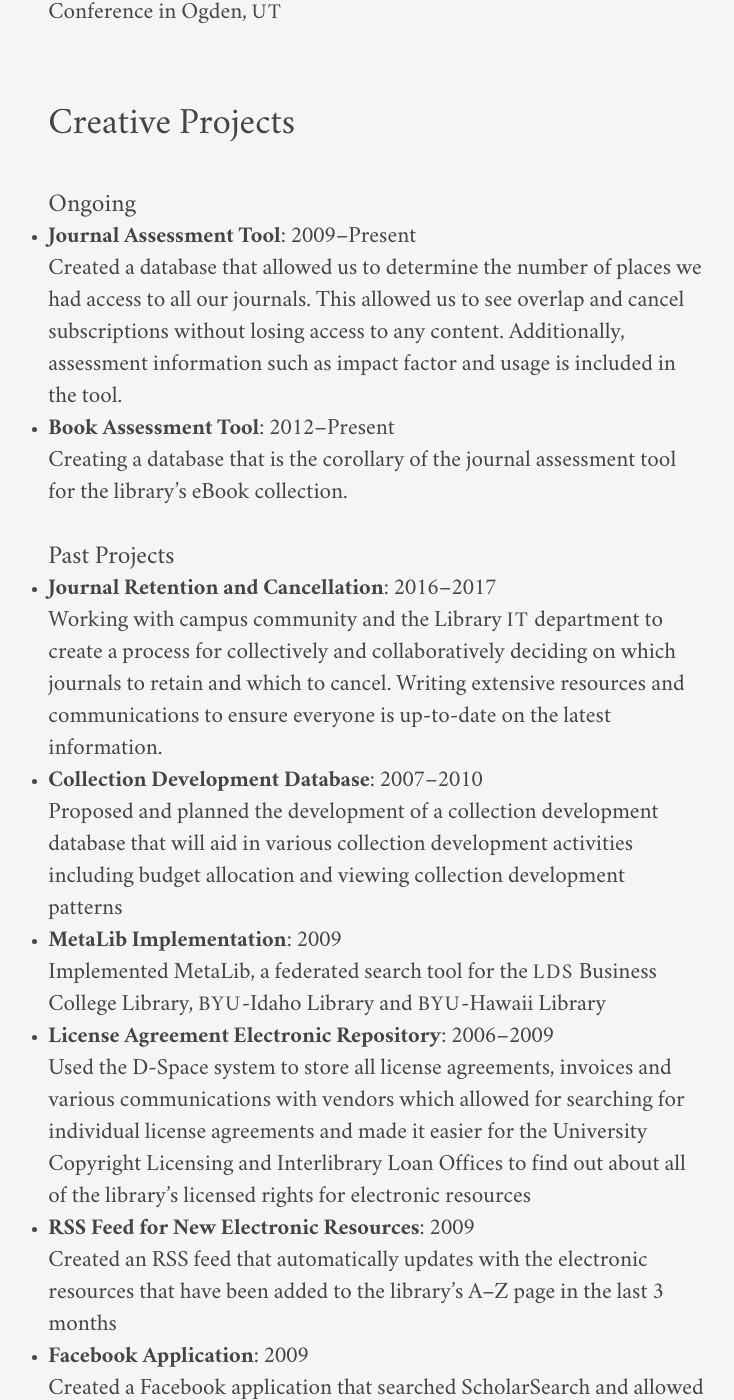
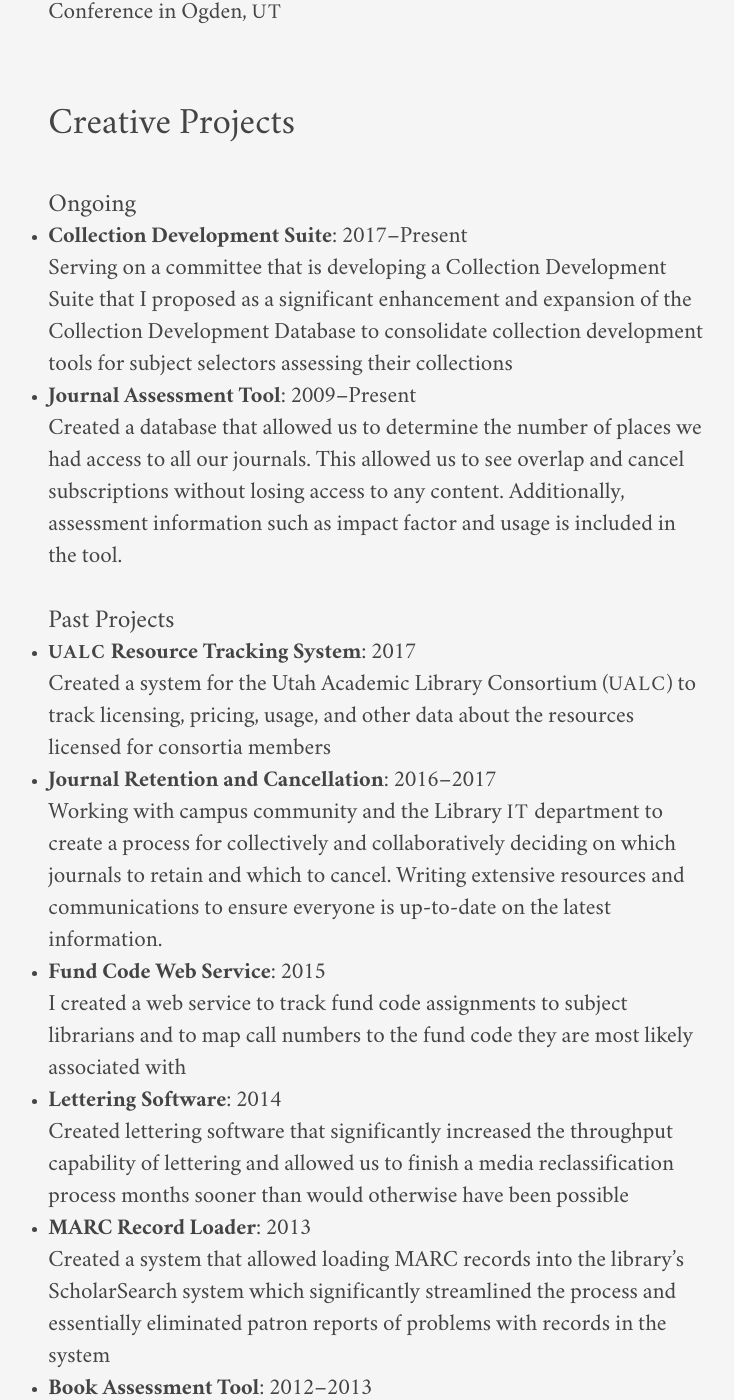
Before and after one commit to jaredhowland/jaredhowland.github.io, a Jekyll site: the page built from content/vita.md, in a window 1280 px wide and 1400 px high, scrolled down 6498 px. Shown: the whole window, without its empty margins (264-998 px from the left). Built offline with Jekyll 4.4.1, drawn with Linux system fonts in a browser that asks for light colours; some of the changed text lies outside the part shown.

Commit message:
Update vita.md

```diff
--- a/content/vita.md
+++ b/content/vita.md
@@ -125,14 +125,26 @@ Provo, <span class="caps">UT</span> 84602
 ## Creative Projects  ##
 
 ### Ongoing ###
+* **Collection Development Suite**: 2017–Present
+Serving on a committee that is developing a Collection Development Suite that I proposed as a significant enhancement and expansion of the Collection Development Database to consolidate collection development tools for subject selectors assessing their collections
 * **Journal Assessment Tool**: 2009–Present
 Created a database that allowed us to determine the number of places we had access to all our journals. This allowed us to see overlap and cancel subscriptions without losing access to any content. Additionally, assessment information such as impact factor and usage is included in the tool.
-* **Book Assessment Tool**: 2012–Present
-Creating a database that is the corollary of the journal assessment tool for the library’s eBook collection.
 
 ### Past Projects ###
+* **<span class="caps">UALC</span> Resource Tracking System**: 2017
+Created a system for the Utah Academic Library Consortium (<span class="caps">UALC</span>) to track licensing, pricing, usage, and other data about the resources licensed for consortia members
 * **Journal Retention and Cancellation**: 2016–2017
 Working with campus community and the Library <span class="caps">IT</span> department to create a process for collectively and collaboratively deciding on which journals to retain and which to cancel. Writing extensive resources and communications to ensure everyone is up-to-date on the latest information.
+* **Fund Code Web Service**: 2015
+I created a web service to track fund code assignments to subject librarians and to map call numbers to the fund code they are most likely associated with
+* **Lettering Software**: 2014
+Created lettering software that significantly increased the throughput capability of lettering and allowed us to finish a media reclassification process months sooner than would otherwise have been possible
+* **MARC Record Loader**: 2013
+Created a system that allowed loading MARC records into the library’s ScholarSearch system which significantly streamlined the process and essentially eliminated patron reports of problems with records in the system
+* **Book Assessment Tool**: 2012–2013
+Creating a database that is the corollary of the journal assessment tool for the library’s eBook collection.
+* **Barcode Generating Service for Auxiliary Storage**: 2011
+I created a system to streamline the process of moving materials to Auxiliary Storage by allowing the easy creation of barcodes for shelves and the pseudo-patrons needed to manage materials housed in Auxiliary Storage
 * **Collection Development Database**: 2007–2010
 Proposed and planned the development of a collection development database that will aid in various collection development activities including budget allocation and viewing collection development patterns
 * **MetaLib Implementation**: 2009
```
